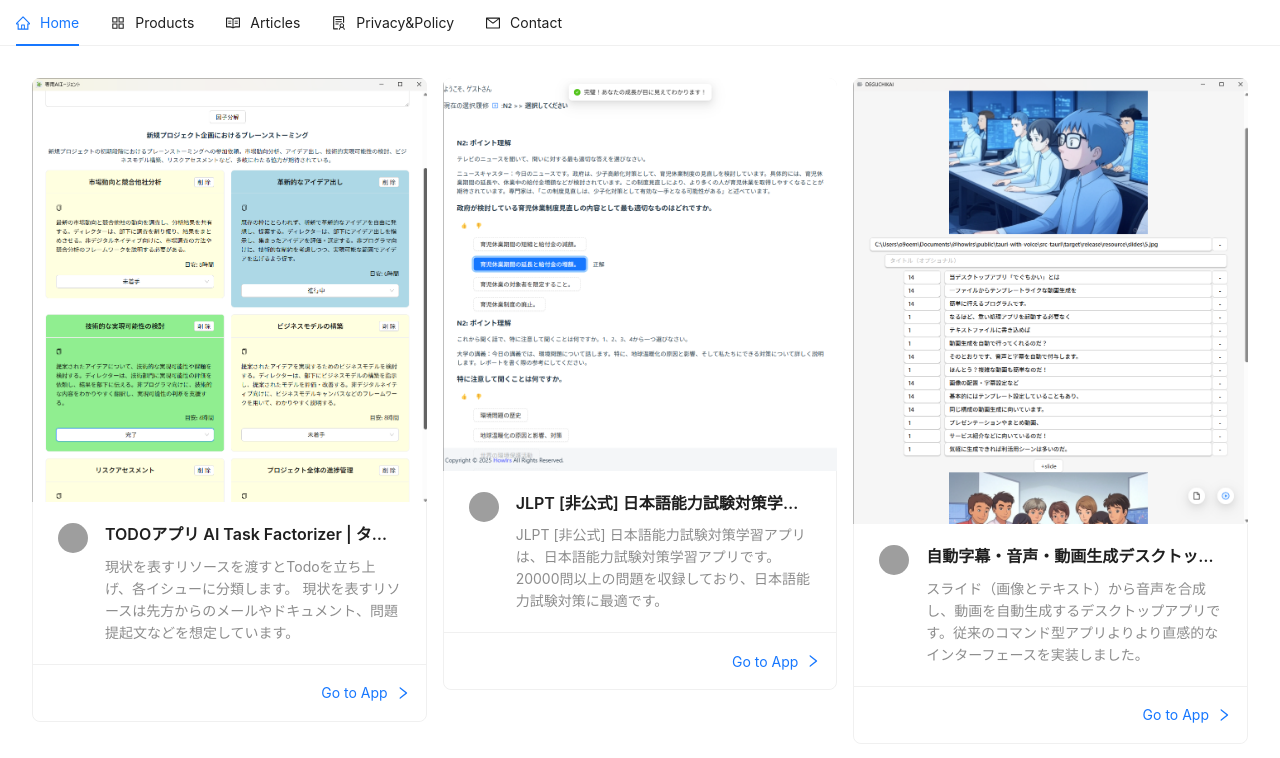
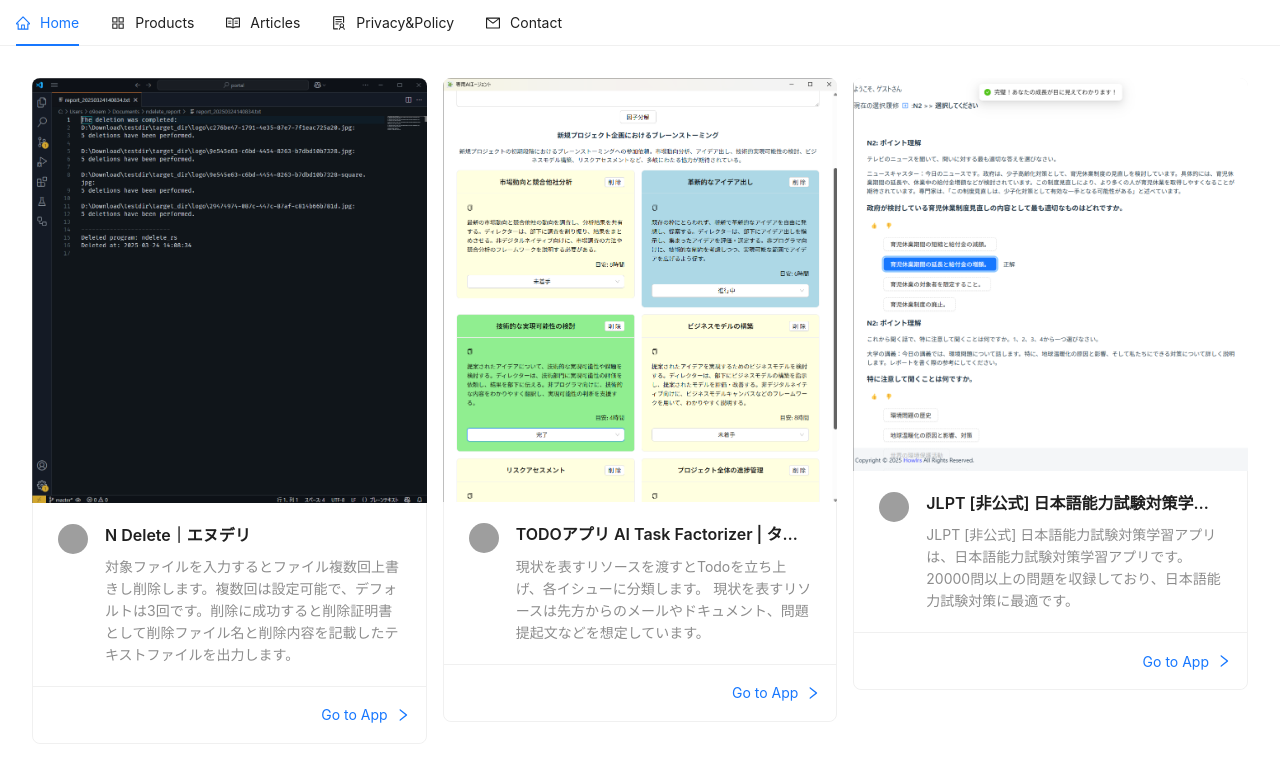
Before and after one commit to howlrs/portal, a Next.js app: page / in a window 1280 px wide. Shown: the top 758 px of the page. Built offline with nearby package versions, Linux system fonts and the light colour scheme; grey boxes are pictures that could not be loaded.

Commit message:
add n delete

```diff
--- a/src/components/products.tsx
+++ b/src/components/products.tsx
@@ -1,4 +1,5 @@
 import { Products, Item } from '../../common/products';
+import n_delete from '../../public/images/n_delete.png';
 import factorizer from '../../public/images/factorizer.png';
 import jlpt from '../../public/images/jlpt.png';
 import deguchikai from '../../public/images/deguchikai.png';
@@ -13,6 +14,13 @@
 
 export const ProductsList = () => {
     const items: Item[] = [
+        {
+            name: 'N Delete｜エヌデリ',
+            url: 'https://github.com/howlrs/ai_task_factorizer',
+            image_url: n_delete.src,
+            icon_url: 'https://github.com/howlrs/ndelete_rs/blob/master/src-tauri/icons/128x128.png?raw=true',
+            description: '対象ファイルを入力するとファイル複数回上書きし削除します。複数回は設定可能で、デフォルトは3回です。削除に成功すると削除証明書として削除ファイル名と削除内容を記載したテキストファイルを出力します。'
+        },
         {
             name: 'TODOアプリ AI Task Factorizer | タスク分解AI',
             url: 'https://github.com/howlrs/ai_task_factorizer',
```
Also changed, not shown: public/images/n_delete.png (added).
